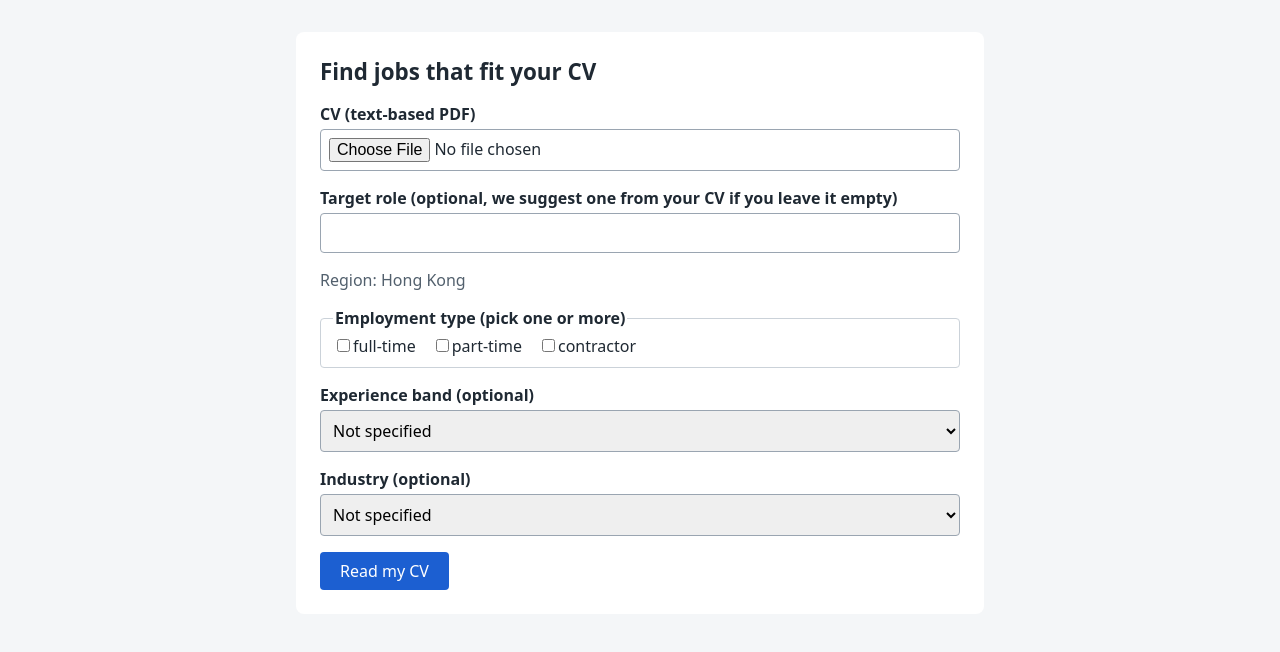
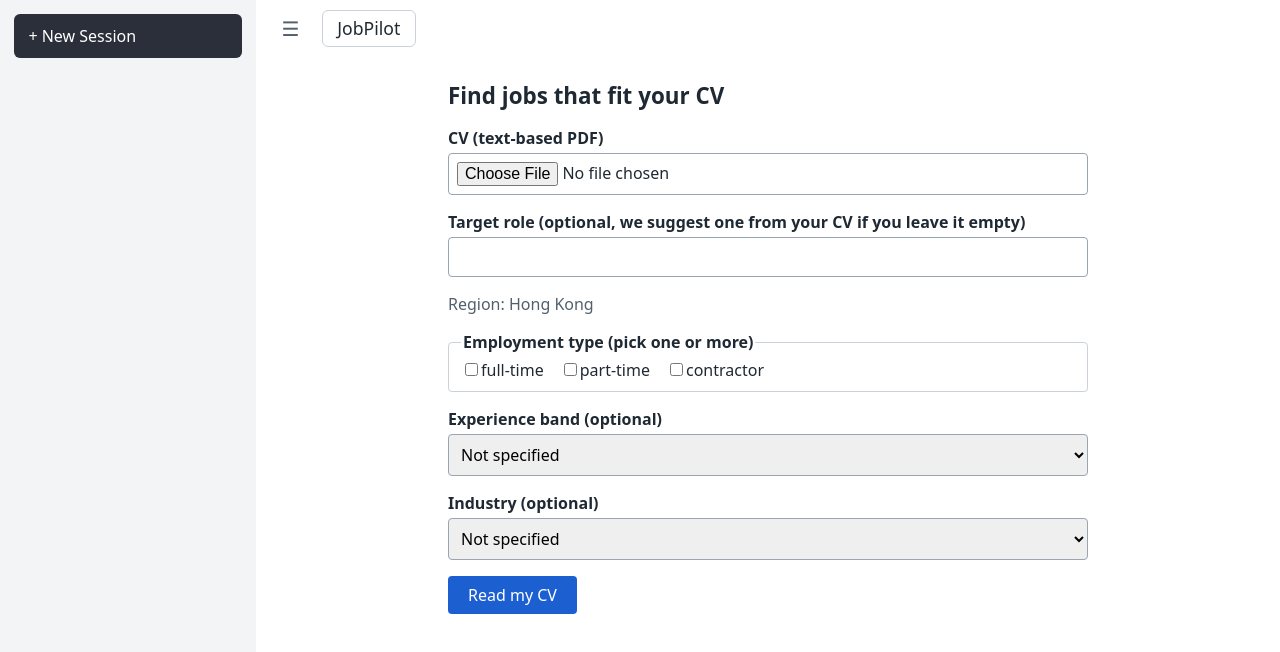
Before and after one commit to pytseaa/jpilot, a React (Vite) app in the folder frontend/: page / in a window 1280 px wide. Shown: the top 652 px of the page. Built offline with nearby package versions, Linux system fonts and the light colour scheme.

Commit message:
feat(frontend): add the app shell with a sidebar of sessions

```diff
--- a/frontend/src/App.tsx
+++ b/frontend/src/App.tsx
@@ -1,17 +1,65 @@
 import { useState } from "react";
 import type { Review } from "./api";
 import { ReviewScreen } from "./ReviewScreen";
+import { Sidebar, type Session } from "./Sidebar";
 import { UploadForm } from "./UploadForm";
 
+const emptySession = (): Session => ({ key: crypto.randomUUID(), review: null });
+
 export function App() {
-  const [review, setReview] = useState<Review | null>(null);
+  const [sessions, setSessions] = useState<Session[]>(() => [emptySession()]);
+  const [activeKey, setActiveKey] = useState(sessions[0].key);
+  const [sidebarOpen, setSidebarOpen] = useState(true);
+
+  // An empty session already is a new session, so reuse it instead of piling up blank ones.
+  const startSession = () => {
+    const empty = sessions.find((s) => !s.review);
+    if (empty) return setActiveKey(empty.key);
+    const fresh = emptySession();
+    setSessions([...sessions, fresh]);
+    setActiveKey(fresh.key);
+  };
+
+  // Functional update: this runs after an upload finishes, when `sessions` may have changed.
+  const cvRead = (key: string, review: Review) =>
+    setSessions((list) => list.map((s) => (s.key === key ? { ...s, review } : s)));
+
   return (
-    <main>
-      {review ? (
-        <ReviewScreen review={review} onRestart={() => setReview(null)} />
-      ) : (
-        <UploadForm onRead={setReview} />
-      )}
-    </main>
+    <div className="app">
+      <Sidebar
+        open={sidebarOpen}
+        sessions={sessions}
+        activeKey={activeKey}
+        onSelect={setActiveKey}
+        onNew={startSession}
+      />
+      <div className="panel">
+        <header className="topbar">
+          <button
+            type="button"
+            className="menu-toggle"
+            aria-label={sidebarOpen ? "Hide sidebar" : "Show sidebar"}
+            aria-expanded={sidebarOpen}
+            aria-controls="sidebar"
+            onClick={() => setSidebarOpen(!sidebarOpen)}
+          >
+            &#9776;
+          </button>
+          <span className="brand">JobPilot</span>
+        </header>
+        {/* Every session stays mounted and only the active one is shown, so edits survive switching. */}
+        <main>
+          {sessions.map((s) => (
+            <div key={s.key} hidden={s.key !== activeKey}>
+              {s.review ? (
+                <ReviewScreen review={s.review} onRestart={startSession} />
+              ) : (
+                <UploadForm onRead={(review) => cvRead(s.key, review)} />
+              )}
+            </div>
+          ))}
+        </main>
+      </div>
+    </div>
   );
 }
--- /dev/null
+++ b/frontend/src/Sidebar.tsx
@@ -0,0 +1,40 @@
+import type { Review } from "./api";
+
+/** One tab-local session. It stays empty until a CV is read, then it holds the review. */
+export type Session = { key: string; review: Review | null };
+
+type Props = {
+  open: boolean;
+  sessions: Session[];
+  activeKey: string;
+  onSelect: (key: string) => void;
+  onNew: () => void;
+};
+
+export function Sidebar({ open, sessions, activeKey, onSelect, onNew }: Props) {
+  return (
+    <aside id="sidebar" className="sidebar" hidden={!open}>
+      <button type="button" className="new-session" onClick={onNew}>
+        + New Session
+      </button>
+      <nav aria-label="Sessions">
+        <ul className="sessions">
+          {sessions.map(
+            (session) =>
+              session.review && (
+                <li key={session.key}>
+                  <button
+                    type="button"
+                    aria-current={session.key === activeKey}
+                    onClick={() => onSelect(session.key)}
+                  >
+                    {session.review.target_role}
+                  </button>
+                </li>
+              ),
+          )}
+        </ul>
+      </nav>
+    </aside>
+  );
+}
--- a/frontend/src/styles.css
+++ b/frontend/src/styles.css
@@ -2,15 +2,99 @@ body {
   margin: 0;
   font-family: system-ui, sans-serif;
   color: #1f2933;
-  background: #f4f6f8;
+  background: #fff;
 }
 
+/* An author display rule would otherwise beat the browser's rule for [hidden]. */
+[hidden] {
+  display: none !important;
+}
+
+.app {
+  display: flex;
+  height: 100vh;
+}
+
+.sidebar {
+  flex: none;
+  box-sizing: border-box;
+  width: 16rem;
+  padding: 0.875rem;
+  overflow-y: auto;
+  background: #f3f4f6;
+}
+
+.new-session {
+  display: block;
+  width: 100%;
+  padding: 0.7rem 0.9rem;
+  text-align: left;
+  background: #2b2f3a;
+  border-radius: 6px;
+}
+
+.sessions {
+  margin: 1rem 0 0;
+  padding: 0;
+  list-style: none;
+}
+
+.sessions button {
+  display: block;
+  width: 100%;
+  padding: 0.5rem 0.6rem;
+  overflow: hidden;
+  color: #1f2933;
+  text-align: left;
+  text-overflow: ellipsis;
+  white-space: nowrap;
+  background: none;
+  border-radius: 6px;
+}
+
+.sessions button[aria-current="true"] {
+  font-weight: 600;
+  background: #e2e6ec;
+}
+
+.panel {
+  display: flex;
+  flex: 1;
+  flex-direction: column;
+  min-width: 0;
+}
+
+.topbar {
+  display: flex;
+  align-items: center;
+  gap: 0.9rem;
+  padding: 0.6rem 1.1rem;
+}
+
+.menu-toggle {
+  padding: 0.25rem 0.5rem;
+  font-size: 1.25rem;
+  color: #52606d;
+  background: none;
+}
+
+.brand {
+  padding: 0.35rem 0.9rem;
+  font-size: 1.1rem;
+  border: 1px solid #cbd2d9;
+  border-radius: 6px;
+}
+
+/* Each session's screen is a 40rem column for now; the composer and review card replace it. */
 main {
+  flex: 1;
+  overflow-y: auto;
+}
+
+main > div {
   max-width: 40rem;
-  margin: 2rem auto;
+  margin: 0 auto;
   padding: 1.5rem;
-  background: #fff;
-  border-radius: 8px;
 }
 
 h1 {
```
